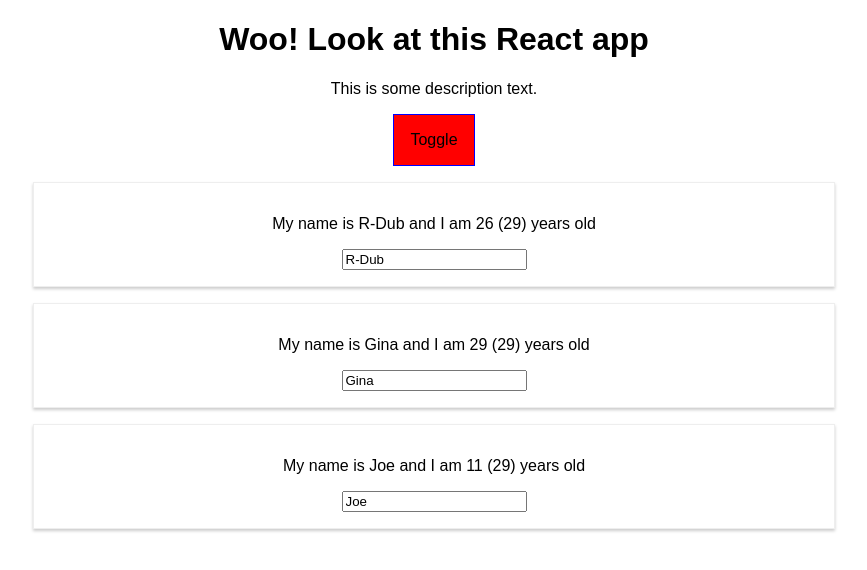
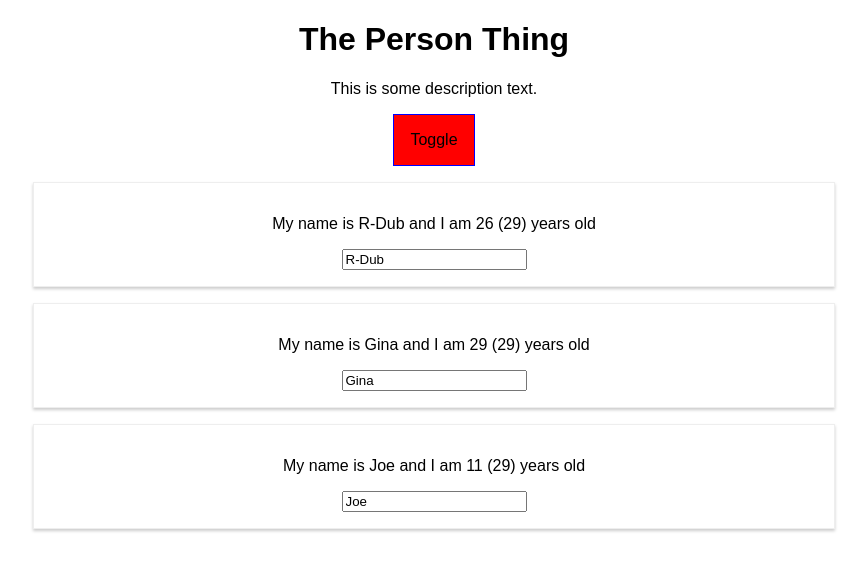
Before and after one commit to rjw1428/react-notes, a React app: page / in a window 1280 px wide. Shown: the top 570 px of the page, without its empty margins (206-1073 px from the left). Built offline with nearby package versions, Linux system fonts and the light colour scheme.

Commit message:
lesson 88 - lifcycle hooks

```diff
--- a/src/components/Cockpit/Cockpit.js
+++ b/src/components/Cockpit/Cockpit.js
@@ -16,7 +16,7 @@ const cockpit = (props) => {
     }
     return (
         <div className={classes.Cockpit}>
-            <h1>Woo! Look at this React app</h1>
+            <h1>{props.title}</h1>
             <p className={assignedClasses.join(' ')}>This is some description text.</p>
             <button
                 className={btnClass}
--- a/src/components/Persons/Perons.js
+++ b/src/components/Persons/Perons.js
@@ -2,6 +2,7 @@ import React from 'react'
 import Person from './Person/Person'
 
 const persons = (props) => props.persons.map((person, index) => {
+    console.log('Persons.js rendering...')
     return <Person
         name={person.name}
         age="29"
--- a/src/components/Persons/Person/Person.js
+++ b/src/components/Persons/Person/Person.js
@@ -9,6 +9,7 @@ const person = (props) => {
     //        background: 'green'
     //     }
     // }
+    console.log(props.name+" is rendering...")
     return (
         // <div className={'Person'} style={style}>
         <div className={styles.Person}>
--- a/src/containers/App.js
+++ b/src/containers/App.js
@@ -4,13 +4,22 @@ import Persons from '../components/Persons/Perons'
 import Cockpit from '../components/Cockpit/Cockpit';
 
 class App extends Component {
-  state = {
+  constructor(props) {
+    super(props)
+    console.log("App.js constructor")
+    this.state = {
       persons: [
         { id: '123', name: "R-Dub" },
         { id: '456', name: "Gina" },
         { id: '789', name: "Joe" }
       ],
       showPersons: true
+    }
+  }
+
+  static getDerivedStateFromProps(props, state) {
+    console.log('App.js getDerivedStateFromProps')
+    return state //Updated State
   }
 
   toggleNamesHandler = () => {
@@ -40,6 +49,7 @@ class App extends Component {
   }
 
   render() {
+    console.log('App.js render')
     let list = null
 
     if (this.state.showPersons) {
@@ -55,6 +65,7 @@ class App extends Component {
     return (
       <div className={styles.App}>
         <Cockpit
+          title={this.props.appTitle}
           onClick={this.toggleNamesHandler}
           showPersons={this.state.showPersons}
           persons={this.state.persons}
@@ -63,5 +74,12 @@ class App extends Component {
       </div>
     );
   }
+
+  componentDidMount() {
+    console.log('App.js componentDidMount')
   }
+}
+
+
+
 export default App
--- a/src/index.js
+++ b/src/index.js
@@ -4,5 +4,5 @@ import './index.css';
 import App from './containers/App';
 import registerServiceWorker from './registerServiceWorker';
 
-ReactDOM.render(<App />, document.getElementById('root'));
+ReactDOM.render(<App appTitle="The Person Thing"/>, document.getElementById('root'));
 registerServiceWorker();
```
Lines whose indentation alone changed are shown as unchanged.
